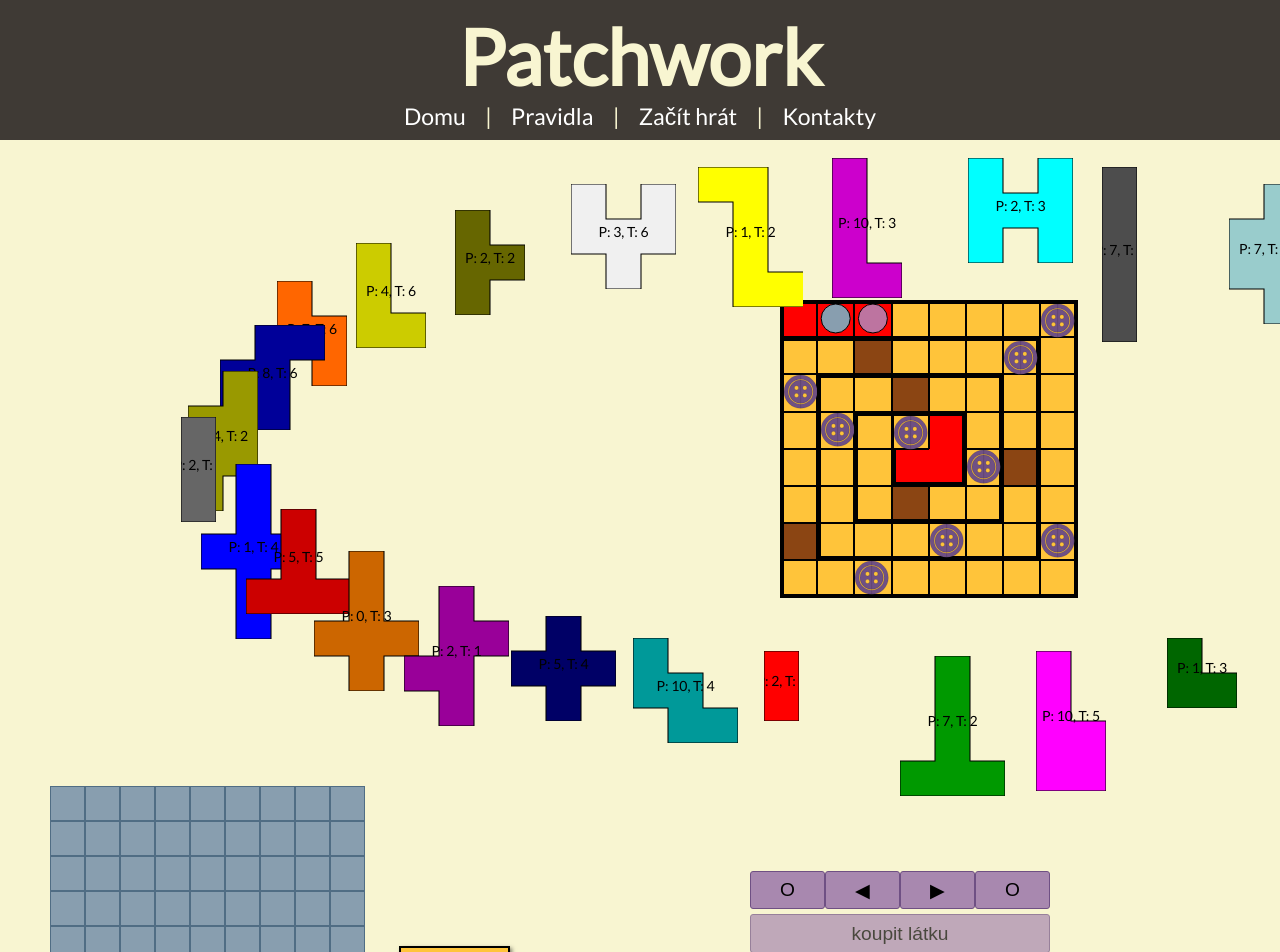
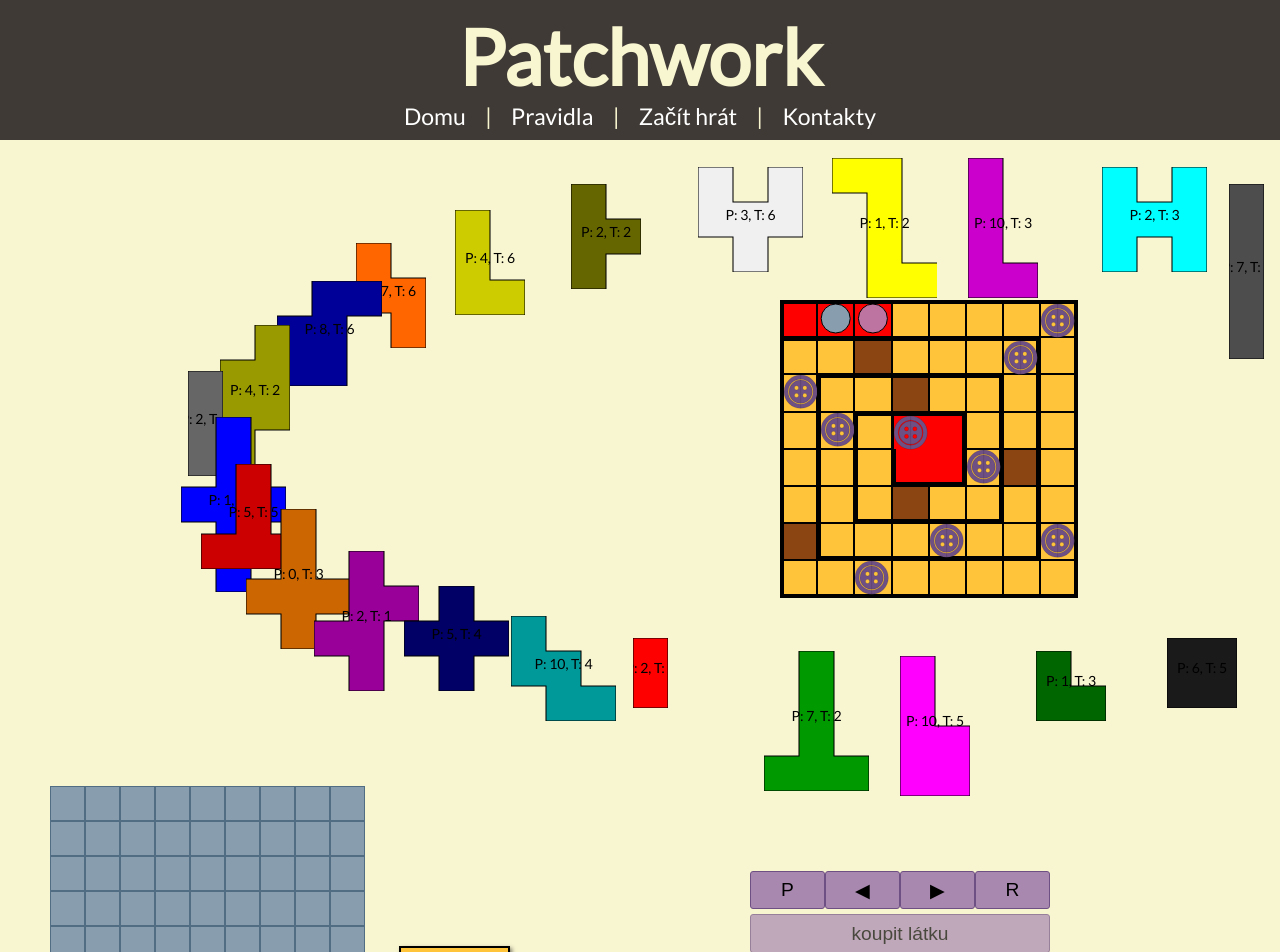
Before and after one commit to LucieDuskova/Patchwork, a React (Vite) app: page /hra in a window 1280 px wide. Shown: the top 952 px of the page. Built offline with nearby package versions, Linux system fonts and the light colour scheme.

Commit message:
látky na výběr - uprostřed (úprava prvního indexu na elipse)

```diff
--- a/src/components/FunctionsGame/index.jsx
+++ b/src/components/FunctionsGame/index.jsx
@@ -455,16 +455,16 @@ export const timeArray = (box_width, edge) => {
     top: 3 * box_width + edge,
     left: 3 * box_width + edge,
     button: true,
-    color: '#ffc43b',
+    color: '#ff0000',
     text: '60',
-    borderWidth: '4px 1px 1px 2px',
+    borderWidth: '4px 0px 0px 2px',
   };
   score[61] = {
     top: 3 * box_width + edge,
     left: 4 * box_width + edge,
     color: '#ff0000',
     text: '61',
-    borderWidth: '4px 4px 0px 1px',
+    borderWidth: '4px 4px 0px 0px',
   };
   score[62] = {
     top: 4 * box_width + edge,
@@ -478,7 +478,7 @@ export const timeArray = (box_width, edge) => {
     left: 3 * box_width + edge,
     color: '#ff0000',
     text: '63',
-    borderWidth: '1px 0px 4px 4px',
+    borderWidth: '0px 0px 4px 4px',
   };
 
   return score;
--- a/src/components/GameMenu/index.jsx
+++ b/src/components/GameMenu/index.jsx
@@ -5,7 +5,12 @@ export const GameMenu = ({ state, dispatch }) => {
     <>
       <div className="gameMenu">
         <div className="gameMenu__button-rotation">
-          <button className="gameMenu__button">O</button>
+          <button
+            className="gameMenu__button"
+            onClick={() => dispatch({ type: 'ROTATION_FLIP' })}
+          >
+            P
+          </button>
           <button
             className="gameMenu__button"
             onClick={() => dispatch({ type: 'ROTATION_MINUS_90' })}
@@ -19,7 +24,12 @@ export const GameMenu = ({ state, dispatch }) => {
           >
             &#9654;
           </button>
-          <button className="gameMenu__button">O</button>
+          <button
+            className="gameMenu__button"
+            onClick={() => dispatch({ type: 'ROTATION_RESET' })}
+          >
+            R
+          </button>
         </div>
         <button
           className="gameMenu__button"
--- a/src/components/Patch/index.jsx
+++ b/src/components/Patch/index.jsx
@@ -45,6 +45,7 @@ export const Patch = ({ patch, index, dispatch, state }) => {
       zIndex: zIndex.zIndex,
       rotate:
         state.selectedPatchId === patch.id ? state.selectedPatchRotation : 0,
+      rotateY: state.selectedPatchId === patch.id ? state.selectedPatchFlip : 0,
     });
   }, [yPossition, xPossition, zIndex]);
 
--- a/src/components/Reducer/index.jsx
+++ b/src/components/Reducer/index.jsx
@@ -157,6 +157,7 @@ export const reducer = (state, action) => {
       ...state,
       buttonBuy: false,
       selectedPatchRotation: 0,
+      selectPatchFlip: 0,
       [state.currentPlayer]: {
         ...state[state.currentPlayer],
         arrayPatch: newCurrentPlayerArray,
@@ -199,6 +200,23 @@ export const reducer = (state, action) => {
       selectedPatchRotation: newSelectedPatchRotation,
     };
   }
+
+  if (action.type === 'ROTATION_FLIP') {
+    const newSelectedPatchFlip = state.selectedPatchFlip === 180 ? 0 : 180;
+
+    return {
+      ...state,
+      selectedPatchFlip: newSelectedPatchFlip,
+    };
+  }
+
+  if (action.type === 'ROTATION_RESET') {
+    return {
+      ...state,
+      selectedPatchFlip: 0,
+      selectedPatchRotation: 0,
+    };
+  }
   return state;
 };
 
@@ -213,12 +231,16 @@ const distributePointsOnEllipse = (a, b, numPoints) => {
     points.push([parseInt(x), parseInt(y)]);
   }
 
+  const starOfEllipse = points[numPoints - 1];
+  points.splice(numPoints - 1, 0);
+  points.splice(0, 0, starOfEllipse);
+
   return points;
 };
 
 //funkce, která mi požadovaný prvek přesune na konec pole
 const arraymove = (arr, fromIndex) => {
-  var element = arr[fromIndex];
+  const element = arr[fromIndex];
   arr.splice(fromIndex, 1);
   arr.splice(33, 0, element);
 };
@@ -254,6 +276,7 @@ export const defaultState = {
   selectedPatchId: null,
   selectedPatchPosition: { x: 0, y: 0 },
   selectedPatchRotation: 0,
+  selectedPatchFlip: 0,
   timeArray: [...timeArray(37.2, 3.5)],
   box_weight: 37.2, // šířka/délka časovače
   edge: 3.5, //okraj od políčka časovače
```
